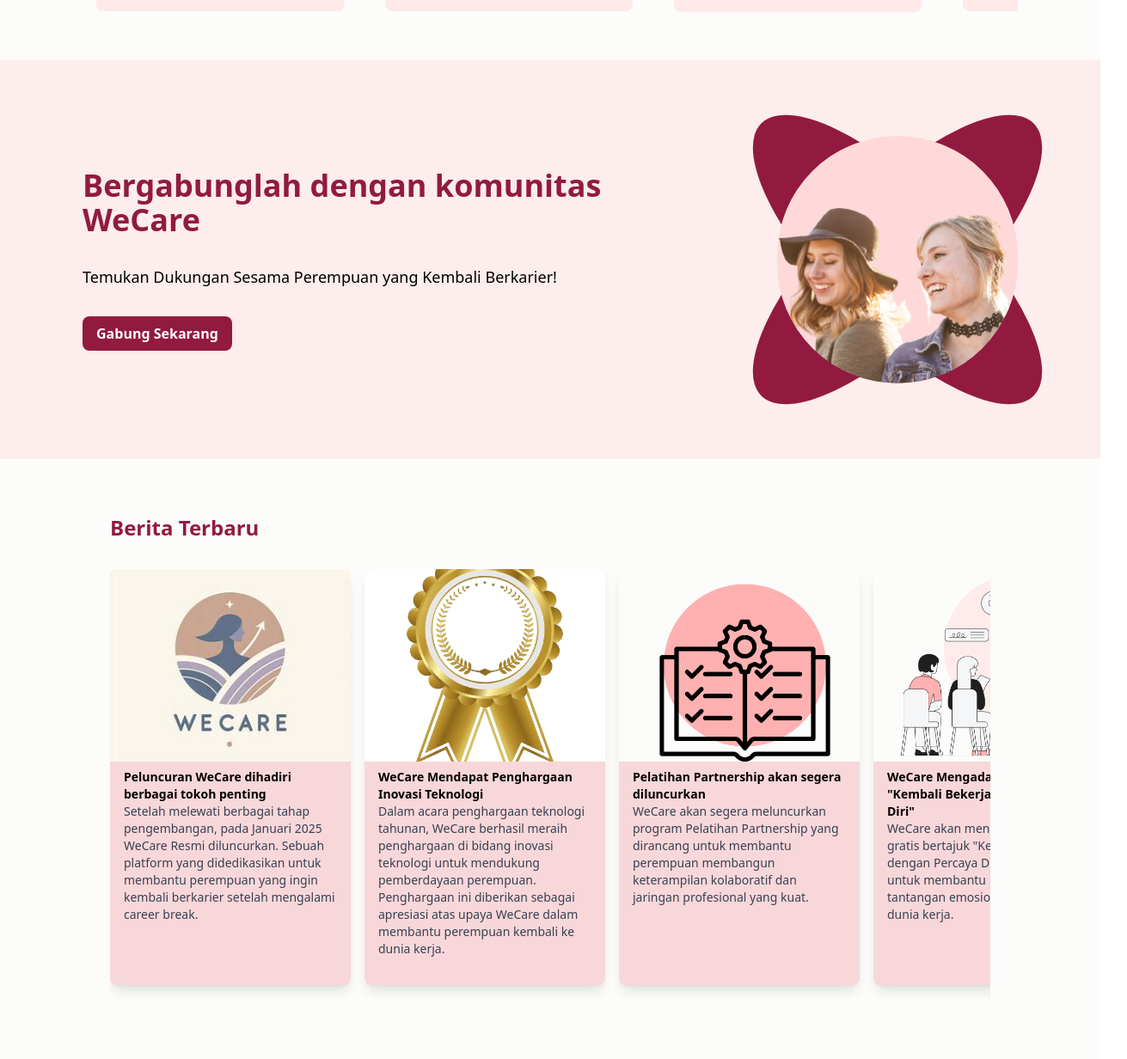
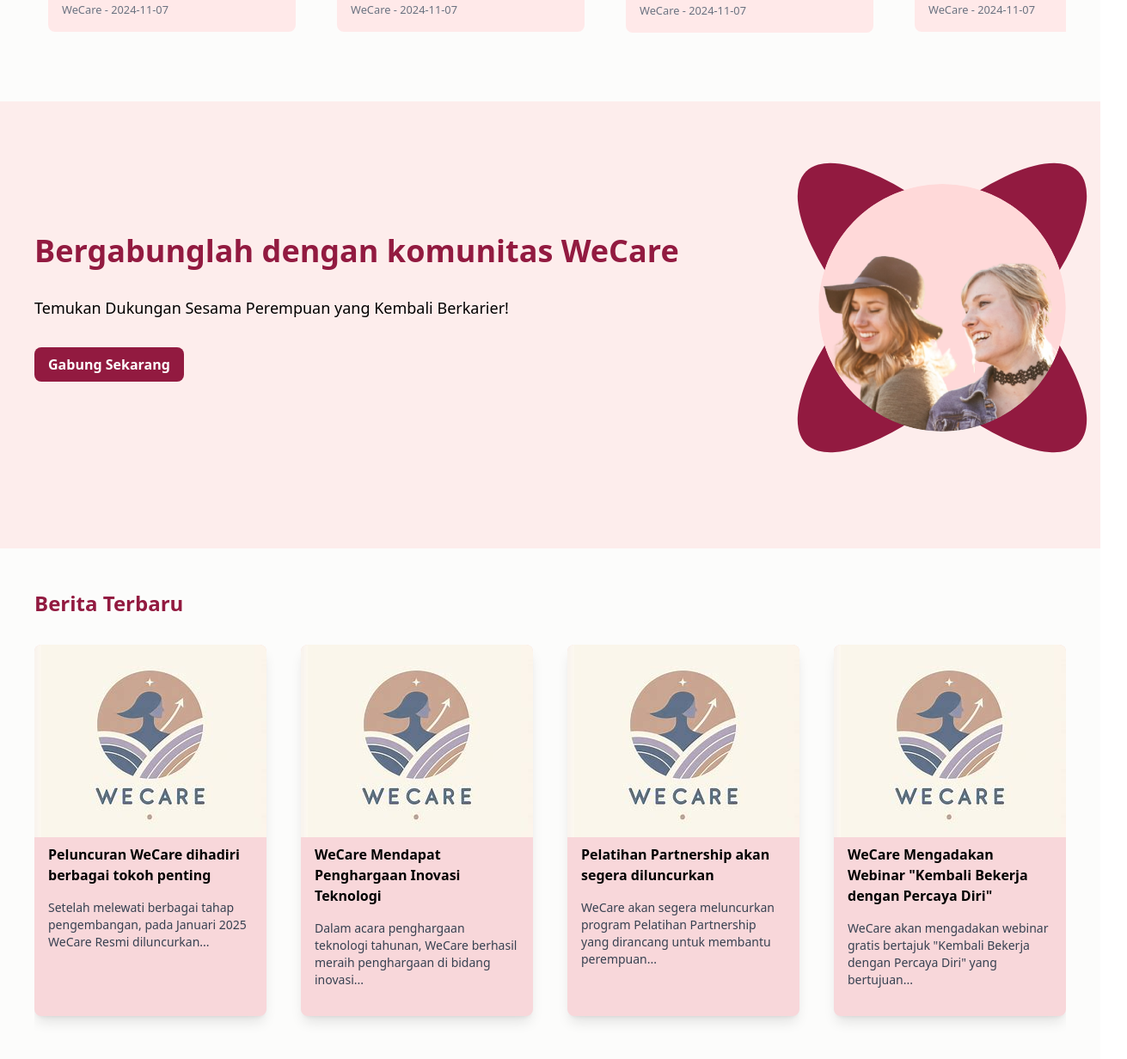
Before and after one commit to Nyi-Ageng-Serang/WeCare-final-project, a React (Vite) app: page /Blog in a window 1280 px wide. Shown: the part 1048-2280 px from the top of the page at 86% size, 1311 px wide, since content can reach past the window. Built offline with nearby package versions, Linux system fonts and the light colour scheme.

Commit message:
final project

```diff
--- a/src/components/Blog/ArtikelSection.jsx
+++ b/src/components/Blog/ArtikelSection.jsx
@@ -26,8 +26,8 @@
 
   return (
     <>
-      <div className="w-full py-6">
-        <div className="container mx-auto lg:px-24 px-6">
+      <div className="w-full py-6 my-6">
+        <div className="container mx-auto px-10">
           <div className="flex justify-between items-center my-4">
             <h1 className="text-xl md:text-2xl font-bold my-4">Artikel Edukatif</h1>
             <div>
--- a/src/components/Blog/CTAkomunitas.jsx
+++ b/src/components/Blog/CTAkomunitas.jsx
@@ -4,9 +4,9 @@
 const CommunityCTA = () => {
   return (
     <section className="bg-pink bg-opacity-20">
-      <div className="w-full py-6">
-        <div className="container mx-auto lg:px-24 px-6 py-16">
-          <div className="flex flex-col lg:flex-row justify-between items-center space-y-6 lg:space-y-0 md:space-x-20">
+      <div className="w-full lg:py-24 py-12 my-6 ">
+        <div className="container mx-auto px-10">
+          <div className="flex flex-col lg:flex-row justify-between items-center space-y-6 md:space-y-20 md:pb-10 lg:space-y-0 md:space-x-10">
             {/* Text Section */}
             <div className="">
               <div className=" md:text-left space-y-8 mb-20 md:mb-0">
@@ -23,7 +23,7 @@
             </div>
 
             {/* Image Section */}
-            <div>
+            <div className="mr-30">
               <div className="relative flex-shrink-0">
                 <div className="bg-[#921A40] md:w-40 w-32 md:h-[28rem] h-[20rem] absolute top-1/2 transform -translate-y-1/2 -translate-x-1/2 z-0 rotate-45 rounded-[100%] left-1/2"></div>
                 <div className="bg-[#921A40] md:w-40 w-32 md:h-[28rem] h-[20rem] absolute top-1/2 transform -translate-y-1/2 translate-x-1/2 z-0 rotate-[135deg] rounded-[100%] right-1/2"></div>
--- a/src/components/Blog/CeritaSuksesSection.jsx
+++ b/src/components/Blog/CeritaSuksesSection.jsx
@@ -1,9 +1,10 @@
-import React from 'react';
-import sukma from '../../assets/sukma.jpg';
+import React from "react";
+import sukma from "../../assets/sukma.jpg";
 
 const CeritaSuksesSection = () => {
   return (
-    <div className="bg-white py-10 px-10 md:px-32">
+    <div className="w-full py-6 my-8">
+      <div className="container mx-auto px-10">
         {/* Icon and Title */}
         <div className="flex items-center mb-8">
           <div className="text-[#921A40] text-5xl mr-4">
@@ -15,9 +16,9 @@
         </div>
 
         {/* Content Section */}
-      <div className="flex flex-col md:flex-row items-center md:items-start space-y-8 md:space-y-0 md:space-x-8">
+        <div className="flex flex-col md:flex-row items-center space-y-8 md:space-y-0 md:space-x-8">
           {/* Profile Image */}
-        <div className="w-32 h-32 md:w-60 md:h-60 rounded-bl-[50%] rounded-tr-[50%] rounded-tl-[50%] overflow-hidden flex-shrink-0">
+          <div className="w-50 h-50 md:w-60 md:h-60 rounded-bl-[50%] rounded-tr-[50%] rounded-tl-[50%] overflow-hidden flex-shrink-0">
             <img
               src={sukma}
               alt="Profile of Sukma"
@@ -31,14 +32,22 @@
               Cerita Sukma yang berhasil beralih karir menjadi Data Analist
             </h3>
             <p className="text-gray-700 leading-relaxed">
-            Sebelumnya, Sukma pernah bekerja sebagai Project Management Officer. Namun, dari tahun 2018-2024, Sukma memutuskan untuk Career Break
-            selama 6 tahun untuk sepenuhnya mengurus rumah tangga. Ibu dari dua anak ini merasa bahwa otaknya perlu "diasah" agar tidak tumpul. Selain itu,
-            bekerja juga merupakan "me time" yang berharga baginya. "Aku mau bekerja karena aku mau otakku kepakai. Sebelumnya, Sukma sudah beberapa kali
-            mencoba melamar pekerjaan namun tidak berhasil . . .
+              Sebelumnya, Sukma pernah bekerja sebagai Project Management
+              Officer. Namun, dari tahun 2018-2024, Sukma memutuskan untuk
+              Career Break selama 6 tahun untuk sepenuhnya mengurus rumah
+              tangga. Ibu dari dua anak ini merasa bahwa otaknya perlu "diasah"
+              agar tidak tumpul. Selain itu, bekerja juga merupakan "me time"
+              yang berharga baginya. "Aku mau bekerja karena aku mau otakku
+              kepakai. Sebelumnya, Sukma sudah beberapa kali mencoba melamar
+              pekerjaan namun tidak berhasil . . .
             </p>
-          <a href="https://journal.revou.co/cerita-sukma/" className="text-[#921A40] font-semibold mt-4 inline-block">
+            <a
+              href="https://journal.revou.co/cerita-sukma/"
+              className="text-[#921A40] font-semibold mt-4 inline-block"
+            >
               Baca Lebih Lanjut &gt;&gt;
             </a>
+          </div>
         </div>
       </div>
     </div>
--- a/src/components/Blog/FAQSection.jsx
+++ b/src/components/Blog/FAQSection.jsx
@@ -13,7 +13,10 @@
   };
 
   return (
-    <div className="flex flex-col md:flex-row justify-between py-24 lg:px-32 px-10 bg-[#FFB1B1] bg-opacity-25 md:space-x-40">
+    <div className="bg-[#FFB1B1] bg-opacity-25">
+      <div className="w-full py-6 my-6 ">
+        <div className="container mx-auto px-10">
+          <div className="flex flex-col md:flex-row justify-between py-12 lg:py-20 md:space-x-40">
             {/* Stats Section */}
             <div className="grid md:grid-cols-2 grid-cols-1 gap-8 mb-8 md:mb-0 text-center">
               <StatCard
@@ -80,6 +83,9 @@
               </div>
             </div>
           </div>
+        </div>
+      </div>
+    </div>
   );
 };
 
--- a/src/components/Blog/NewsSection.jsx
+++ b/src/components/Blog/NewsSection.jsx
@@ -8,49 +8,49 @@
     {
       title: "Peluncuran WeCare dihadiri berbagai tokoh penting",
       description:
-        "Setelah melewati berbagai tahap pengembangan, pada Januari 2025 WeCare Resmi diluncurkan. Sebuah platform yang didedikasikan untuk membantu perempuan yang ingin kembali berkarier setelah mengalami career break.",
+        "Setelah melewati berbagai tahap pengembangan, pada Januari 2025 WeCare Resmi diluncurkan...",
       image: newsImage,
     },
     {
       title: "WeCare Mendapat Penghargaan Inovasi Teknologi",
       description:
-        "Dalam acara penghargaan teknologi tahunan, WeCare berhasil meraih penghargaan di bidang inovasi teknologi untuk mendukung pemberdayaan perempuan. Penghargaan ini diberikan sebagai apresiasi atas upaya WeCare dalam membantu perempuan kembali ke dunia kerja.",
-      image: penghargaanImage,
+        "Dalam acara penghargaan teknologi tahunan, WeCare berhasil meraih penghargaan di bidang inovasi...",
+      image: newsImage,
     },
     {
       title: "Pelatihan Partnership akan segera diluncurkan",
       description:
-        "WeCare akan segera meluncurkan program Pelatihan Partnership yang dirancang untuk membantu perempuan membangun keterampilan kolaboratif dan jaringan profesional yang kuat.",
-      image: peluncuranImage,
+        "WeCare akan segera meluncurkan program Pelatihan Partnership yang dirancang untuk membantu perempuan...",
+      image: newsImage,
     },
     {
       title: 'WeCare Mengadakan Webinar "Kembali Bekerja dengan Percaya Diri"',
       description:
-        'WeCare akan mengadakan webinar gratis bertajuk "Kembali Bekerja dengan Percaya Diri" yang bertujuan untuk membantu peserta mengatasi tantangan emosional saat kembali ke dunia kerja.',
-      image: WebinarImage,
+        'WeCare akan mengadakan webinar gratis bertajuk "Kembali Bekerja dengan Percaya Diri" yang bertujuan...',
+      image: newsImage,
     },
   ];
 
   return (
-    <section className="py-16 px-10 lg:px-32">
-      <div className="max-w-6xl mx-auto px-0">
+    <section className="w-full py-6 my-6">
+      <div className="container mx-auto px-10">
         <div className="flex justify-between items-center mb-8">
           <h2 className="text-2xl font-bold text-[#921A40]">Berita Terbaru</h2>
         </div>
 
         {/* News Items */}
-        <div className="flex overflow-x-auto space-x-4 pb-12 hide-scrollbar">
+        <div className="flex overflow-x-auto space-x-10 pb-12 hide-scrollbar">
           {newsItems.map((item, index) => (
             <div
               key={index}
-              className="bg-[#f8d7da] rounded-lg shadow-lg w-[280px] pb-4 flex-shrink-0"
+              className="bg-[#f8d7da] rounded-lg shadow-lg lg:w-[270px] w-[230px] pb-4 flex-shrink-0"
             >
               <img
                 src={item.image}
                 alt={item.title}
                 className="rounded-t-lg w-full h-56 object-cover mb-2"
               />
-              <h3 className="text-sm font-semibold px-4">{item.title}</h3>
+              <h3 className="font-semibold px-4 mb-4">{item.title}</h3>
               <p className="text-gray-700 px-4 text-sm mb-4">
                 {item.description}
               </p>
--- a/src/components/Forum/DiscussionList.jsx
+++ b/src/components/Forum/DiscussionList.jsx
@@ -1,12 +1,26 @@
 import DiscussionItem from "./DiscussionItem";
+import { useState } from "react";
 
 function DiscussionList({ discussions }) {
+  const [currentPage, setCurrentPage] = useState(1); // Halaman saat ini
+  const itemsPerPage = 5; // Jumlah item per halaman
+
+  // Hitung jumlah halaman
+  const totalPages = Math.ceil(discussions.length / itemsPerPage);
+
+  // Potong data berdasarkan halaman saat ini
+  const startIndex = (currentPage - 1) * itemsPerPage;
+  const currentDiscussions = discussions.slice(
+    startIndex,
+    startIndex + itemsPerPage
+  );
+
   return (
     <div className="w-full my-10">
-      {discussions.length === 0 ? (
-        <h1>Tidak ada diskusi ditemukan.</h1>
+      {currentDiscussions.length === 0 ? (
+        <h1 className="pt-3">Tidak ada diskusi ditemukan.</h1>
       ) : (
-        discussions.map((item) => (
+        currentDiscussions.map((item) => (
           <DiscussionItem
             key={item.id}
             id={item.id}
@@ -17,6 +31,28 @@
           />
         ))
       )}
+
+      <div className="flex justify-between items-center mt-4 gap-8">
+        <button
+          className="bg-gray-200 px-4 py-2 rounded disabled:opacity-50"
+          onClick={() => setCurrentPage((prev) => Math.max(prev - 1, 1))}
+          disabled={currentPage === 1}
+        >
+          Prev
+        </button>
+        <span className="text-center">
+          Halaman {currentPage} dari {totalPages}
+        </span>
+        <button
+          className="bg-gray-200 px-4 py-2 rounded disabled:opacity-50"
+          onClick={() =>
+            setCurrentPage((prev) => Math.min(prev + 1, totalPages))
+          }
+          disabled={currentPage === totalPages}
+        >
+          Next
+        </button>
+      </div>
     </div>
   );
 }
--- a/src/components/Homepage/Career.jsx
+++ b/src/components/Homepage/Career.jsx
@@ -9,7 +9,7 @@
     if (!token) {
       e.preventDefault();
       alert("Silakan login terlebih dahulu untuk mengikuti tes.");
-      navigate("/login");
+      navigate("/");
     }
   };
 
--- a/src/components/Homepage/Fitur.jsx
+++ b/src/components/Homepage/Fitur.jsx
@@ -1,7 +1,7 @@
 import Logo from "../../assets/logoWecare.png";
 import Tes from "../../assets/8.png";
 import Pelatihan from "../../assets/9.png";
-import CV from "../../assets/7.png";
+import Blog from "../../assets/Blog.png";
 import Forum from "../../assets/10.png";
 import Loker from "../../assets/11.png";
 
@@ -25,8 +25,8 @@
             </div>
 
             <div className="bg-backgroud p-2 grid justify-items-center rounded-lg shadow-md">
-              <img src={CV} alt="" width={120} />
-              <p className="w-48 text-center">CV Generator</p>
+              <img src={Loker} alt="" width={120} />
+              <p className="w-48 text-center">Lowongan kerja</p>
             </div>
 
             <div className="bg-backgroud p-2 grid justify-items-center rounded-lg shadow-md">
@@ -35,8 +35,8 @@
             </div>
 
             <div className="bg-backgroud p-2 grid justify-items-center rounded-lg shadow-md">
-              <img src={Loker} alt="" width={120} />
-              <p className="w-48 text-center">Lowongan kerja</p>
+              <img src={Blog} alt="" width={120} />
+              <p className="w-48 text-center">Blog Edukasi</p>
             </div>
           </div>
         </div>
--- a/src/components/Login.jsx
+++ b/src/components/Login.jsx
@@ -65,7 +65,7 @@
 
           <button
             type="submit"
-            className="w-full py-2 bg-[#921a40] text-[#fcfcfb] font-semibold rounded-md hover:bg-[#eb5584] transition duration-300"
+            className="w-full py-2 bg-[#921a40] text-[#fcfcfb] font-semibold rounded-md hover:bg-[#eb5584] transition duration-200 active:scale-95 transform"
           >
             Login
           </button>
--- a/src/components/Register.jsx
+++ b/src/components/Register.jsx
@@ -124,7 +124,7 @@
 
           <button
             type="submit"
-            className="w-full py-2 bg-[#921a40] text-[#fcfcfb] font-semibold rounded-md hover:bg-[#eb5584] transition duration-300"
+            className="w-full py-2 bg-[#921a40] text-[#fcfcfb] font-semibold rounded-md hover:bg-[#eb5584] active:scale-95 transform transition duration-200"
           >
             Register
           </button>
```
Also changed, not shown: src/assets/Blog.png (added). Lines whose indentation alone changed are shown as unchanged.
